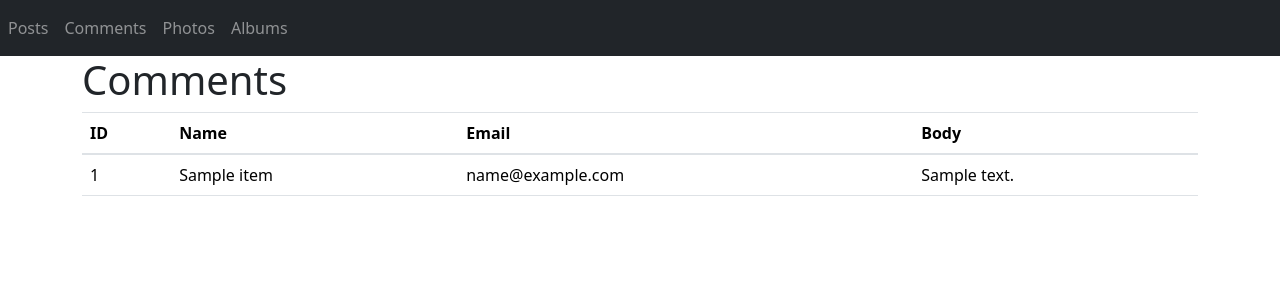
After one commit to DawidMrowczynski/Testowanie_i_optymalizacja, a Flask app: page /comments in a window 1280 px wide. The commit adds this page. Shown: the top 300 px of the page. Run offline with Flask 3, Linux system fonts and the light colour scheme; a database or web service that is not in the repository returns one stand-in record (values such as "Sample title"); data that the repository does not hold is empty; some libraries are stand-ins or nearby versions.

Commit message:
comments

```diff
--- a/app.py
+++ b/app.py
@@ -29,6 +29,11 @@ def show_posts():
     posts = get_data("posts")
     return render_template('home.html')
 
+@app.route('/comments')
+def show_comments():
+    comments = get_data("comments")
+    return render_template('comments.html', comments=comments)
+
 # API do ustawiania liczby wyświetlanych elementów
 @app.route('/api/set-display-count', methods=['POST'])
 def set_display_count():
--- /dev/null
+++ b/templates/comments.html
@@ -0,0 +1,35 @@
+<!DOCTYPE html>
+<html lang="en">
+<head>
+    <meta charset="UTF-8">
+    <meta name="viewport" content="width=device-width, initial-scale=1.0">
+    <title>Home</title>
+    <link href="https://stackpath.bootstrapcdn.com/bootstrap/4.5.2/css/bootstrap.min.css" rel="stylesheet">
+</head>
+<body>
+{%include('navbar.html')%}
+    <div class="container">
+        <h1>Comments</h1>
+        <table class="table">
+            <thead>
+                <tr>
+                    <th>ID</th>
+                    <th>Name</th>
+                    <th>Email</th>
+                    <th>Body</th>
+                </tr>
+            </thead>
+            <tbody>
+                {% for comment in comments %}
+                <tr>
+                    <td>{{ comment.id }}</td>
+                    <td>{{ comment.name }}</td>
+                    <td>{{ comment.email }}</td>
+                    <td>{{ comment.body }}</td>
+                </tr>
+                {% endfor %}
+            </tbody>
+        </table>
+    </div>
+</body>
+</html>
--- a/templates/navbar.html
+++ b/templates/navbar.html
@@ -14,7 +14,7 @@
         <div class="collapse navbar-collapse" id="navbar">
             <div class="navbar-nav">
                 <a class="nav-item nav-link" id="posts" href="/">Posts</a>
-                <a class="nav-item nav-link" id="comments" href="/sign-up">Comments</a>
+                <a class="nav-item nav-link" id="comments" href="/comments">Comments</a>
                 <a class="nav-item nav-link" id="photos" href="/sign-up">Photos</a>
                 <a class="nav-item nav-link" id="albums" href="/sign-up">Albums</a>
             </div>
```
